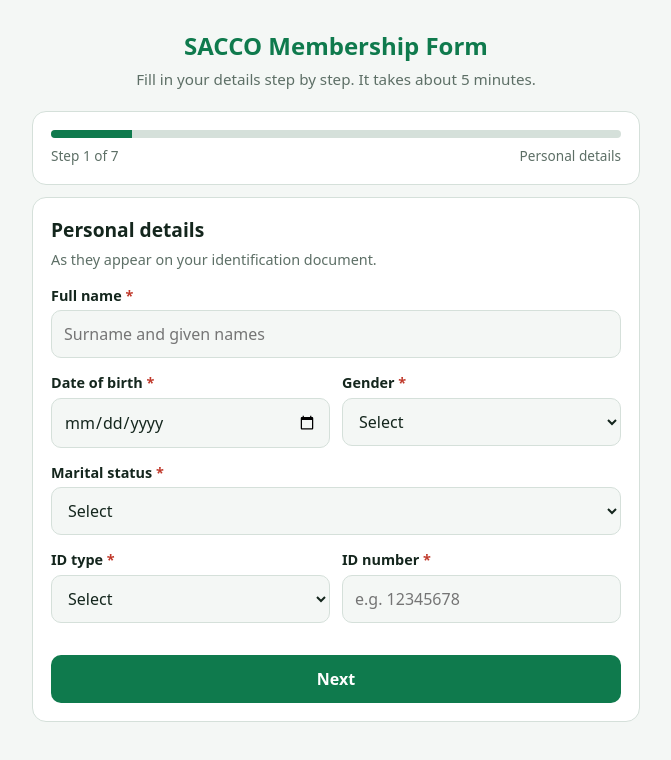
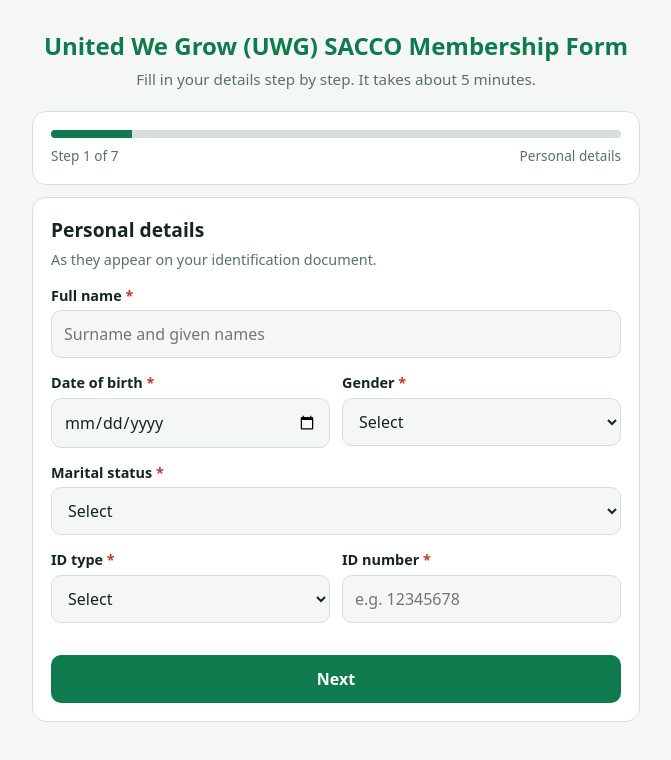
Before and after one commit to middlechild254/Form, a plain HTML site: page index.html in a window 1280 px wide. Shown: the whole page, without its empty margins (304-975 px from the left). Drawn offline with Linux system fonts and the light colour scheme.

Commit message:
Update header title for SACCO Membership Form

```diff
--- a/index.html
+++ b/index.html
@@ -58,7 +58,7 @@ button{flex:1;padding:12px;border-radius:10px;border:0;font:inherit;font-weight:
 <body>
 <div class="wrap">
 <header>
-<h1>SACCO Membership Form</h1>
+<h1>United We Grow (UWG) SACCO Membership Form</h1>
 <p>Fill in your details step by step. It takes about 5 minutes.</p>
 </header>
 
```
